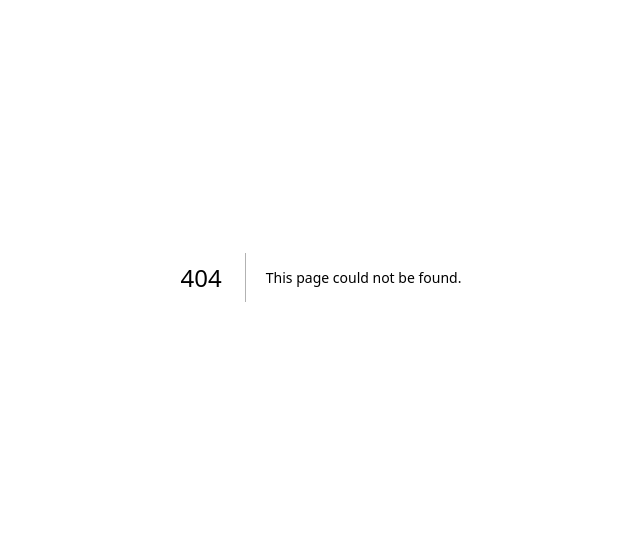
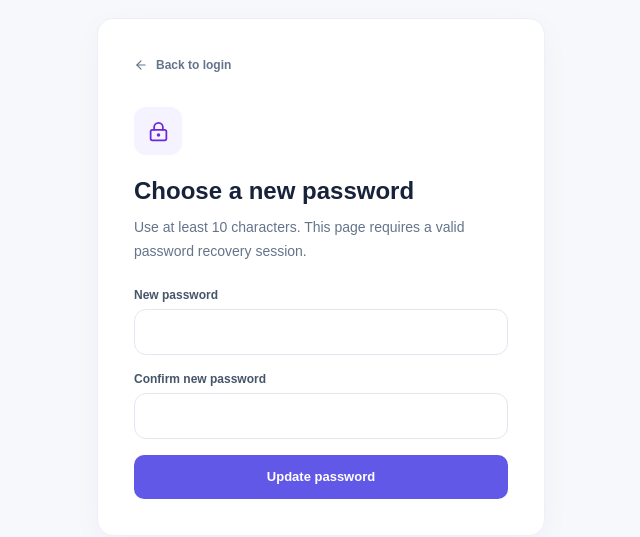
Before and after one commit to emmanuelokolotalentsearch-stack/Emmanuel, a Next.js app: page /reset-password in a window 1280 px wide. Before the commit this address had no page. Shown: the part 123-660 px from the top of the page, without its empty margins (319-959 px from the left). Built offline with nearby package versions, Linux system fonts and the light colour scheme.

Commit message:
feat: add secure password reset form

```diff
--- /dev/null
+++ b/src/app/reset-password/page.tsx
@@ -0,0 +1,38 @@
+"use client";
+
+import { FormEvent, useState } from "react";
+import Link from "next/link";
+import { ArrowLeft, LockKeyhole } from "lucide-react";
+import { createClient } from "@/lib/supabase/client";
+
+export default function ResetPasswordPage() {
+  const [password,setPassword]=useState("");
+  const [confirm,setConfirm]=useState("");
+  const [busy,setBusy]=useState(false);
+  const [error,setError]=useState("");
+  const [complete,setComplete]=useState(false);
+
+  async function submit(e:FormEvent<HTMLFormElement>) {
+    e.preventDefault();setError("");setComplete(false);
+    if(password.length<10){setError("Use at least 10 characters for your new password.");return;}
+    if(password!==confirm){setError("The passwords do not match.");return;}
+    setBusy(true);
+    const supabase=createClient();
+    if(!supabase){setError("Supabase is not configured.");setBusy(false);return;}
+    const {data:{user},error:sessionError}=await supabase.auth.getUser();
+    if(sessionError||!user){setError("This recovery link is invalid or expired. Request a new password reset link.");setBusy(false);return;}
+    const {error:updateError}=await supabase.auth.updateUser({password});
+    if(updateError)setError(updateError.message);else{setComplete(true);setPassword("");setConfirm("");}
+    setBusy(false);
+  }
+
+  return <main className="flex min-h-screen items-center justify-center px-5 py-10"><section className="card w-full max-w-md p-7 sm:p-9">
+    <Link href="/login" className="inline-flex items-center gap-2 text-xs font-bold text-slate-500"><ArrowLeft size={14}/> Back to login</Link>
+    <span className="mt-7 flex h-12 w-12 items-center justify-center rounded-xl bg-violet-50 text-violet-700"><LockKeyhole size={21}/></span>
+    <h1 className="mt-5 text-2xl font-black">Choose a new password</h1>
+    <p className="mt-2 text-sm leading-6 text-slate-500">Use at least 10 characters. This page requires a valid password recovery session.</p>
+    {error&&<div role="alert" className="mt-5 rounded-xl border border-red-200 bg-red-50 p-3 text-sm text-red-700">{error}</div>}
+    {complete&&<div role="status" className="mt-5 rounded-xl border border-emerald-200 bg-emerald-50 p-3 text-sm text-emerald-800">Your password has been updated. You can now sign in with the new password.</div>}
+    <form onSubmit={submit} className="mt-6 space-y-4"><label className="block text-xs font-bold text-slate-600">New password<input type="password" required minLength={10} autoComplete="new-password" className="mt-1.5 w-full rounded-xl border border-slate-200 px-3 py-3 text-sm font-normal" value={password} onChange={e=>setPassword(e.target.value)}/></label><label className="block text-xs font-bold text-slate-600">Confirm new password<input type="password" required minLength={10} autoComplete="new-password" className="mt-1.5 w-full rounded-xl border border-slate-200 px-3 py-3 text-sm font-normal" value={confirm} onChange={e=>setConfirm(e.target.value)}/></label><button disabled={busy} className="btn w-full">{busy?"Updating…":"Update password"}</button></form>
+  </section></main>;
+}
```
